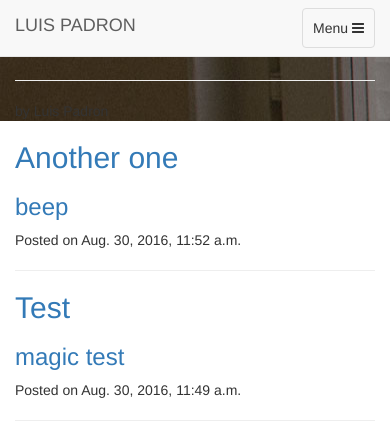
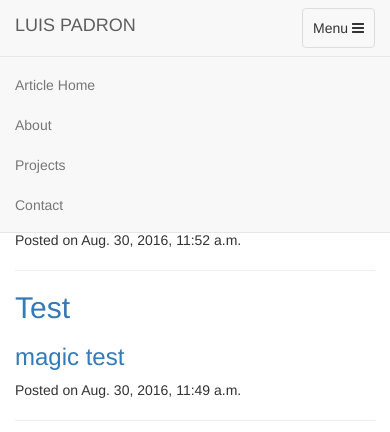
Before and after one commit to luispadron/DynamicWebsite, a Django app: page /articles/ in a window 390 px wide, after a click that opens the changed part. Shown: the top 432 px of the page. Run offline with Django 3.2, Linux system fonts and the light colour scheme; data comes from the database, SQL or seed files in the repository; parts of the project's set-up code (start-up, migrations or seed data) failed here and were passed over; some libraries are stand-ins or nearby versions.

Commit message:
fix bug where navbar would not open on mobile layout

```diff
--- a/templates/blog-layout.html
+++ b/templates/blog-layout.html
@@ -51,7 +51,7 @@
       </div>
 
       <!-- Collect the nav links, forms, and other content for toggling -->
-      <div class="collapse navbar-collapse">
+      <div class="collapse navbar-collapse" id="bs-example-navbar-collapse-1">
         <ul class="nav navbar-nav navbar-right">
           <li>
             <a id="home-link" href="/articles">Article Home</a>
```
